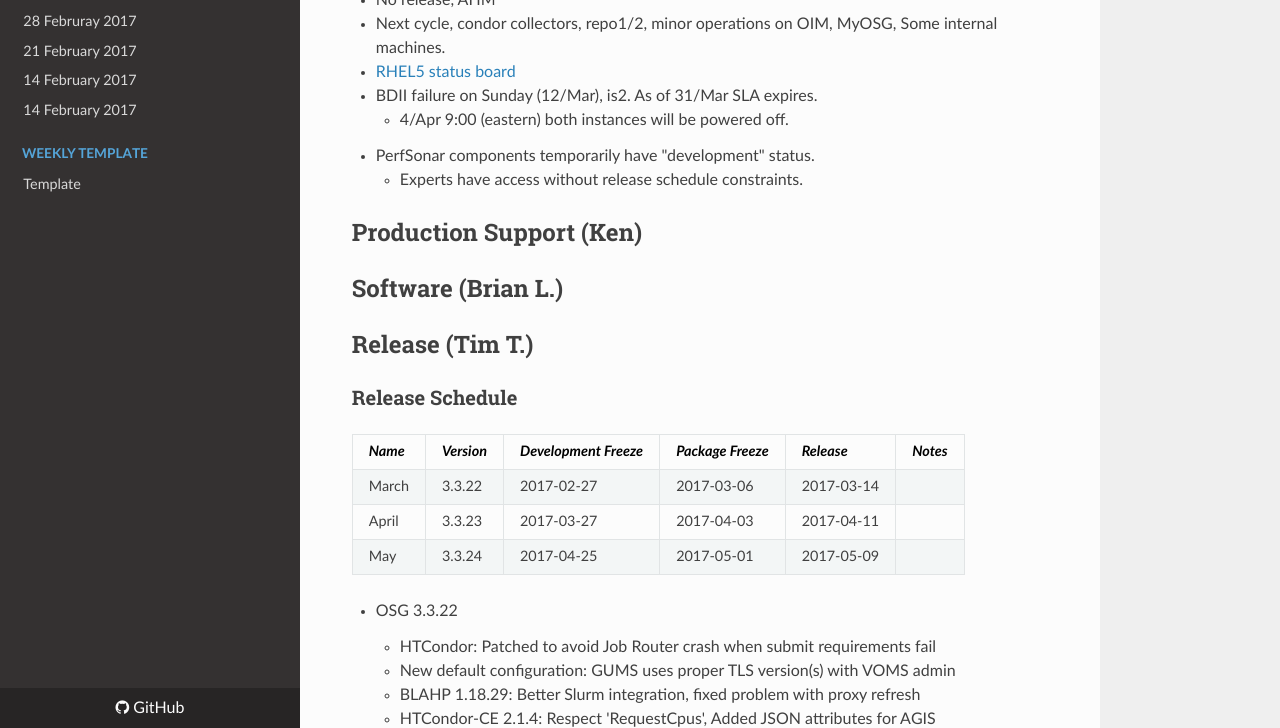
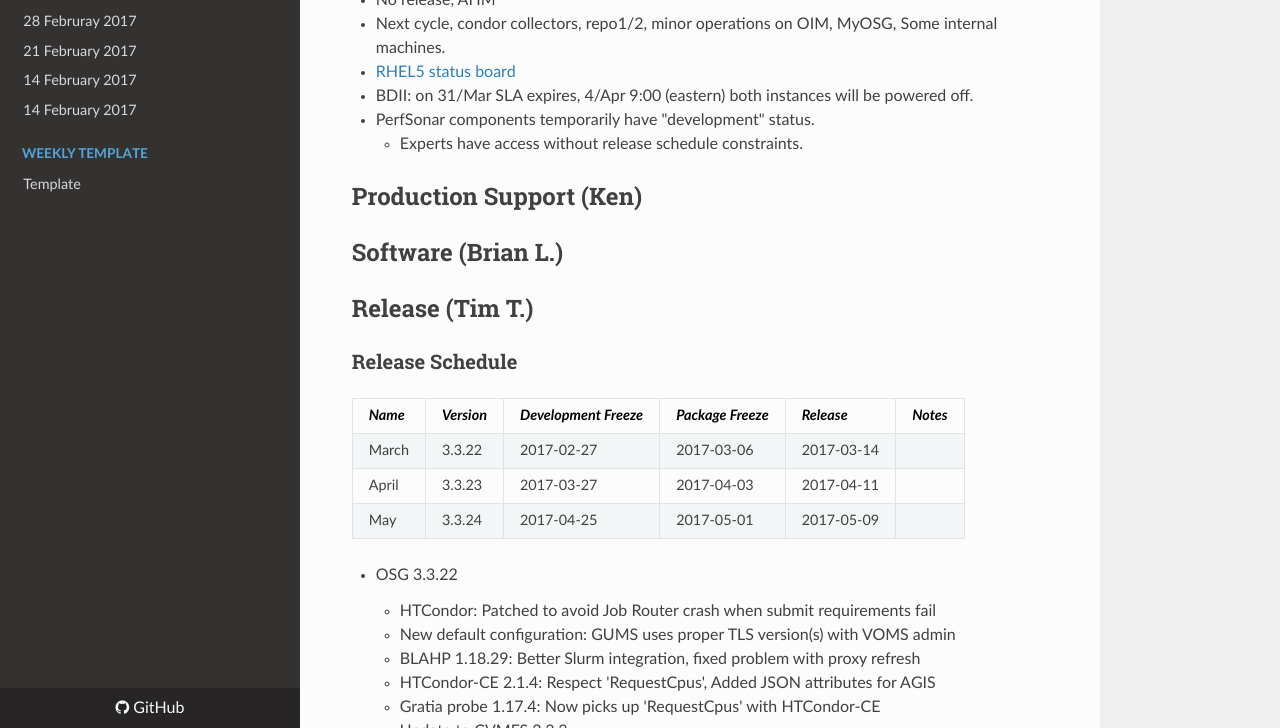
Before and after one commit to zsshah/production, an MkDocs documentation site: the page built from docs/WeeklyMinutes/21March2017.md, in a window 1280 px wide and 900 px high, scrolled down 1927 px, cut to the strip 172-900 px from the top of the window. Built offline with MkDocs 1.6.1, drawn with Linux system fonts in a browser that asks for light colours; nearby versions of some CDN libraries; old or Windows-style settings are respelled for this version of MkDocs.

Commit message:
Update 21March2017.md

```diff
--- a/docs/WeeklyMinutes/21March2017.md
+++ b/docs/WeeklyMinutes/21March2017.md
@@ -26,8 +26,7 @@
    * No release, AHM
    * Next cycle, condor collectors, repo1/2, minor operations on OIM, MyOSG, Some internal machines.
    * [RHEL5 status board](http://monitor.grid.iu.edu/kernel/kernel_overview_el5.html)
-   * BDII failure on Sunday (12/Mar), is2. As of 31/Mar SLA expires.
-      * 4/Apr 9:00 (eastern) both instances will be powered off.
+   * BDII: on 31/Mar SLA expires, 4/Apr 9:00 (eastern) both instances will be powered off.
    * PerfSonar components temporarily have "development" status.
       * Experts have access without release schedule constraints.
 
```
